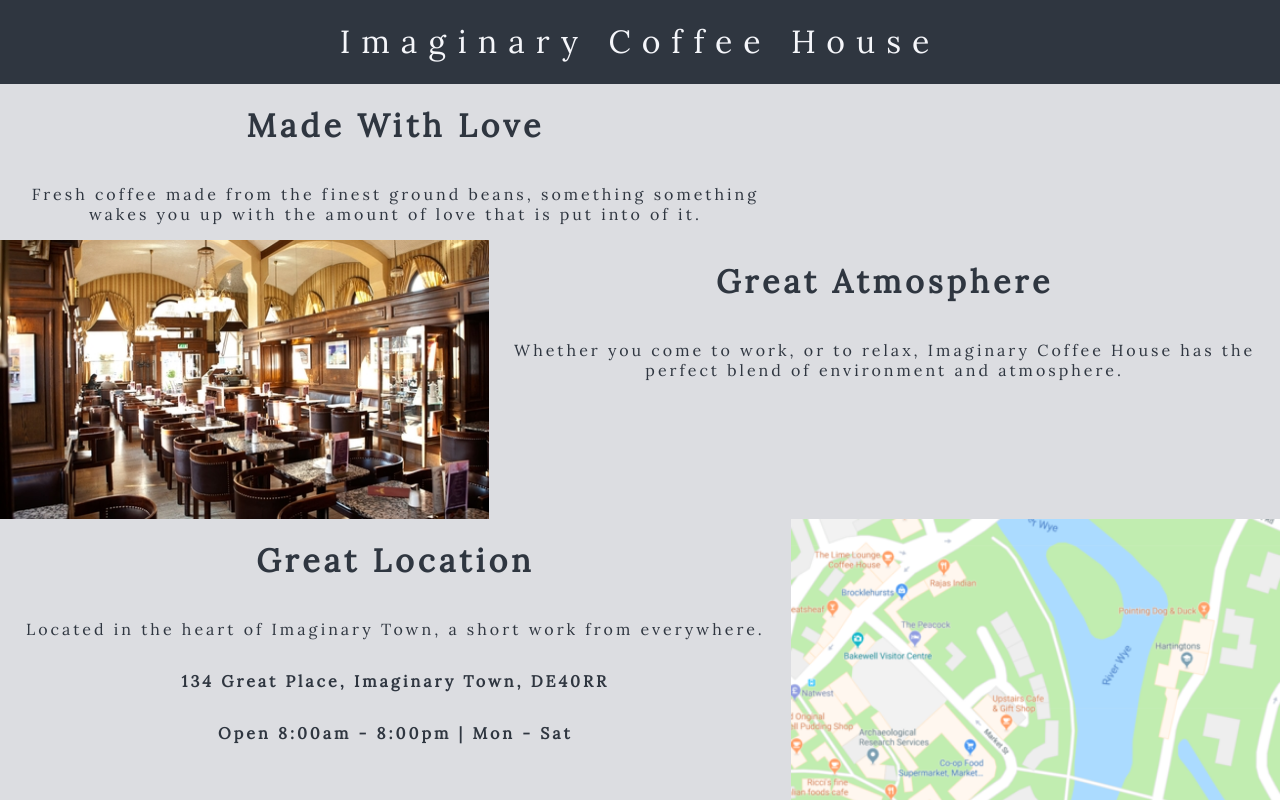
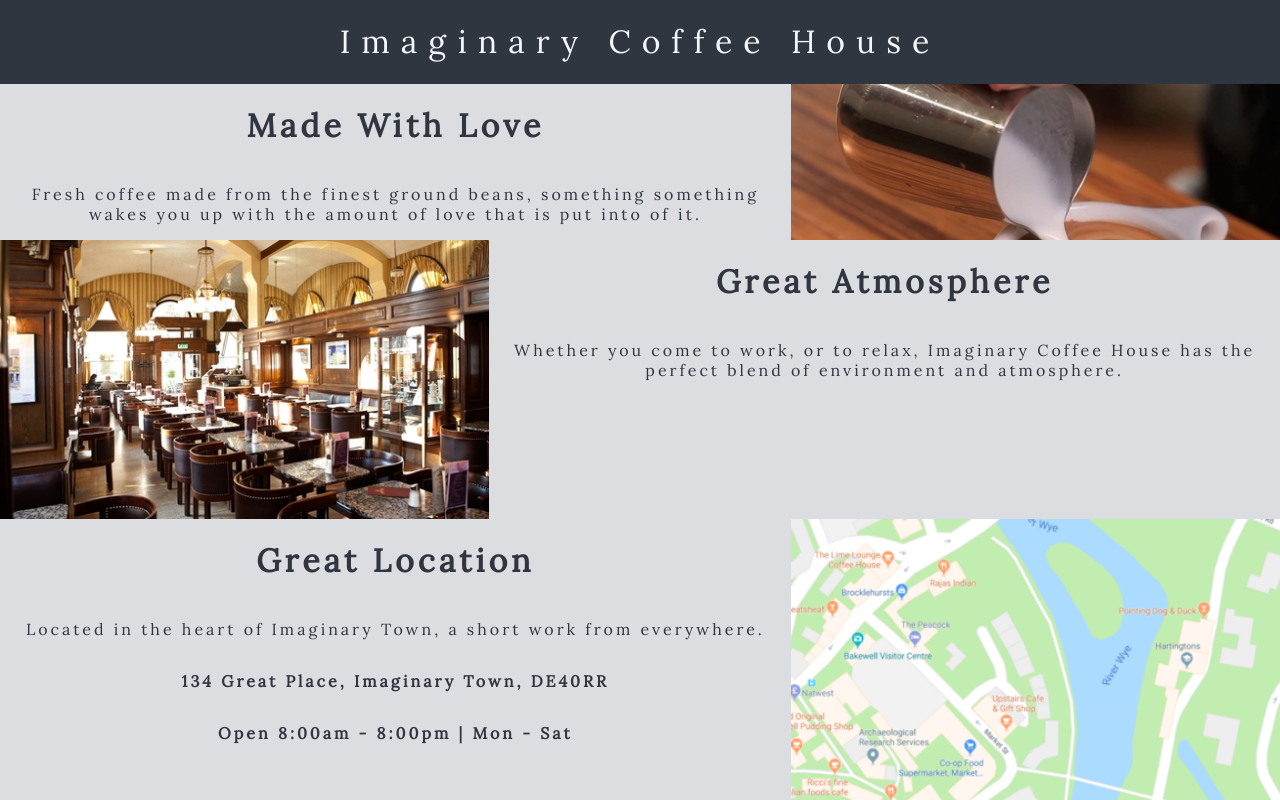
Before and after one commit to Pjaerr/Imaginary-Sites, a website: page Coffee-House-debug/index.html in a window 1280 px wide. Drawn offline with nearby package versions, Linux system fonts and the light colour scheme; files that its build step writes are made by us from their sources; files whose address does not match are found by name.

Commit message:
wrong url

```diff
--- a/Coffee-House-debug/styles/_content.scss
+++ b/Coffee-House-debug/styles/_content.scss
@@ -151,7 +151,7 @@ $sectionTextColour: #2F3640;
 {
     flex: 1;
 
-    background-image: url("./images/coffee-pouring.jpg");
+    background-image: url("../images/coffee-pouring.jpg");
 
     -webkit-background-size: cover;
   -moz-background-size: cover;
```
